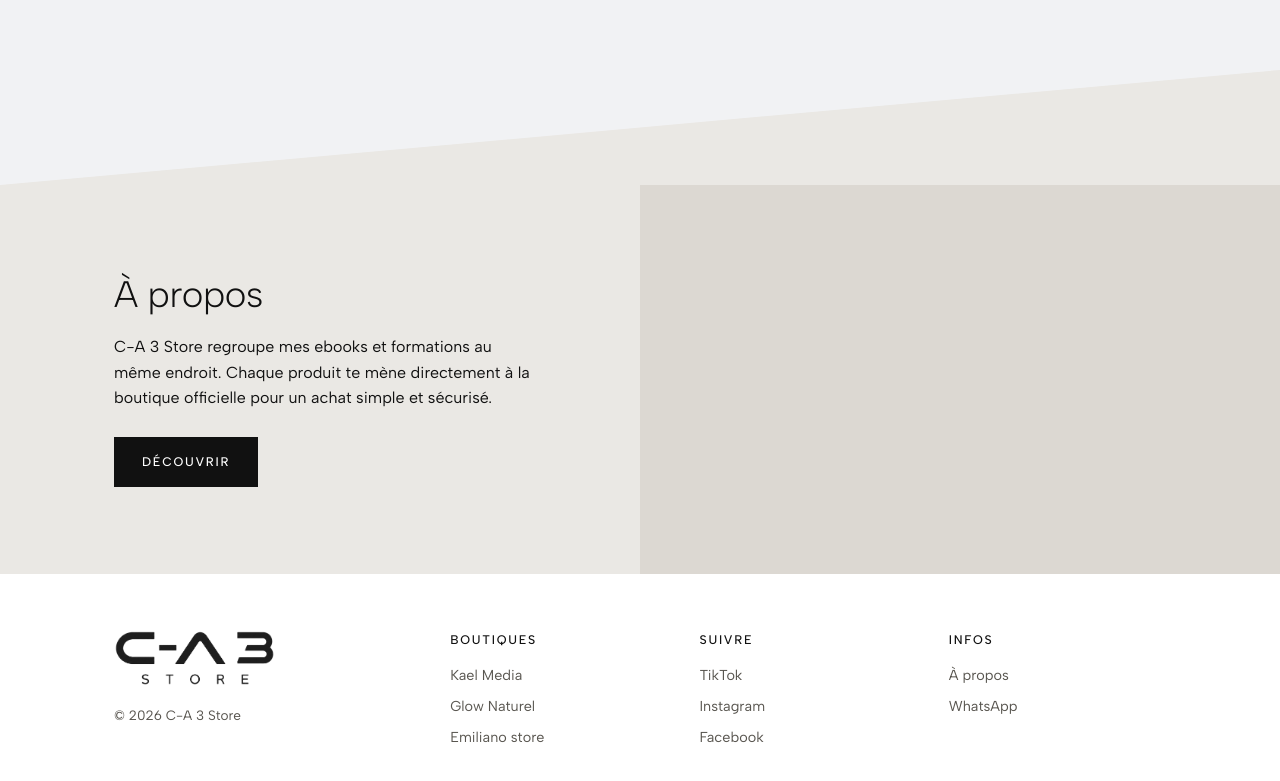
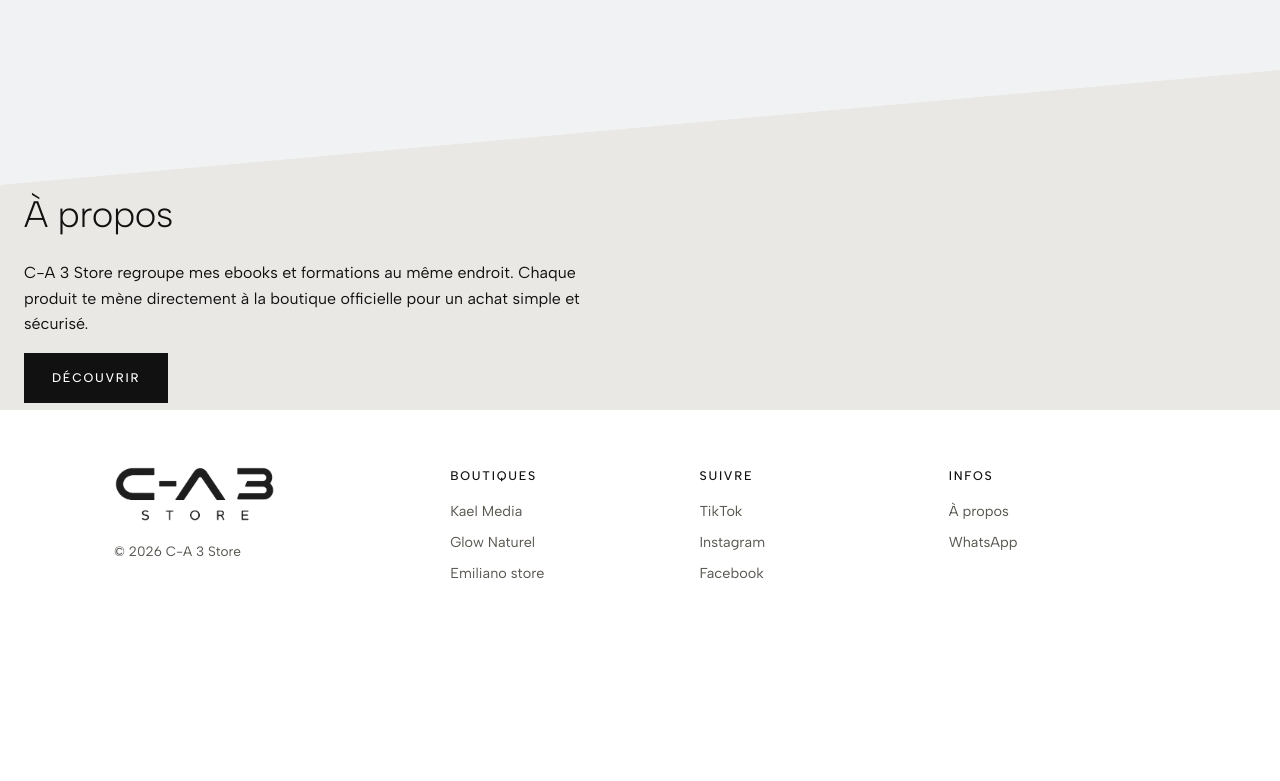
Before and after one commit to koffiechrisarnaud-cpu/C-A-3-Store, a Next.js app: page / in a window 1280 px wide. Shown: the part 5634-6415 px from the top of the page. After the commit the page ends 6267 px from the top, so only its background shows below. Built offline with nearby package versions, Linux system fonts and the light colour scheme.

Commit message:
Refactor about section layout in page.js
Updated the about section to include a wrapping div for text and button.

```diff
--- a/app/page.js
+++ b/app/page.js
@@ -96,12 +96,13 @@ export default function Home() {
       </main>
 
       <section className="about" id="apropos">
-        <div className="about-text" data-reveal>
+        <div className="wrap about-in" data-reveal>
           <h2>À propos</h2>
-          <p>{NAME} regroupe mes ebooks et formations au même endroit. Chaque produit te mène directement à la boutique officielle pour un achat simple et sécurisé.</p>
-          <a className="btn" href="#boutiques">Découvrir</a>
+          <div>
+            <p>{NAME} regroupe mes ebooks et formations au même endroit. Chaque produit te mène directement à la boutique officielle pour un achat simple et sécurisé.</p>
+            <a className="btn" href="#boutiques">Découvrir</a>
+          </div>
         </div>
-        <div className="about-img" aria-hidden="true" data-reveal style={{ "--d": "0.12s" }} />
       </section>
 
       <footer id="contact">
```
